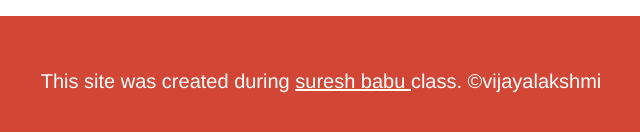
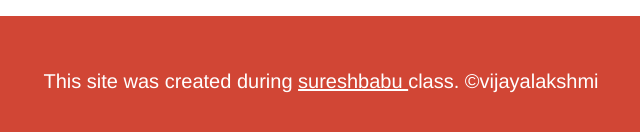
Before and after one commit to bigreddy67/cartoon-tintin, a plain HTML site: page index.html in a window 1280 px wide. Shown: the part 1453-1585 px from the top of the page, 319-959 px from the left. Drawn offline with Linux system fonts and the light colour scheme.

Commit message:
small changes in name

```diff
--- a/index.html
+++ b/index.html
@@ -38,7 +38,7 @@
 </main>
 
 <!-- Footer element -->
-<footer>This site was created during <a href="https://Nerurose">suresh babu </a> class. &copy;vijayalakshmi</footer/p>
+<footer>This site was created during <a href="https://Nerurose">sureshbabu </a> class. &copy;vijayalakshmi</footer/p>
 </footer>
 </body>
 </html>
```
